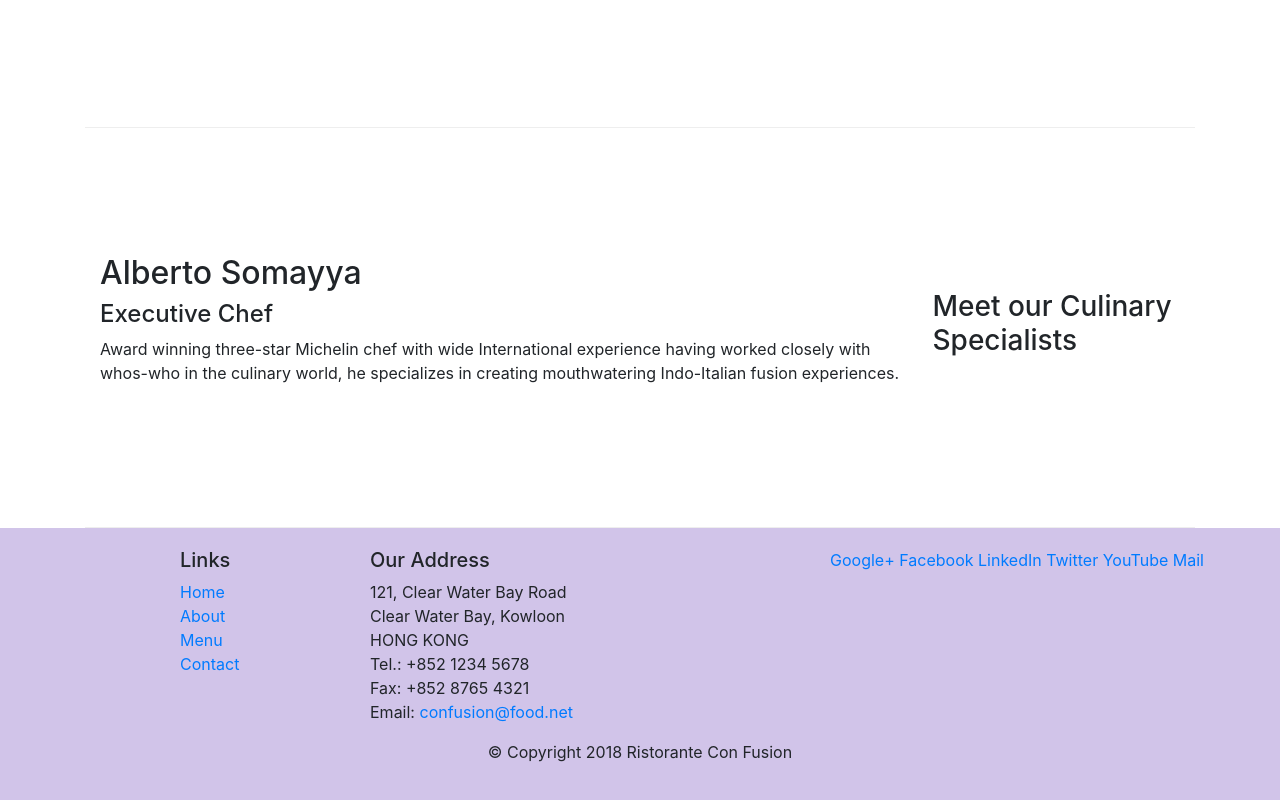
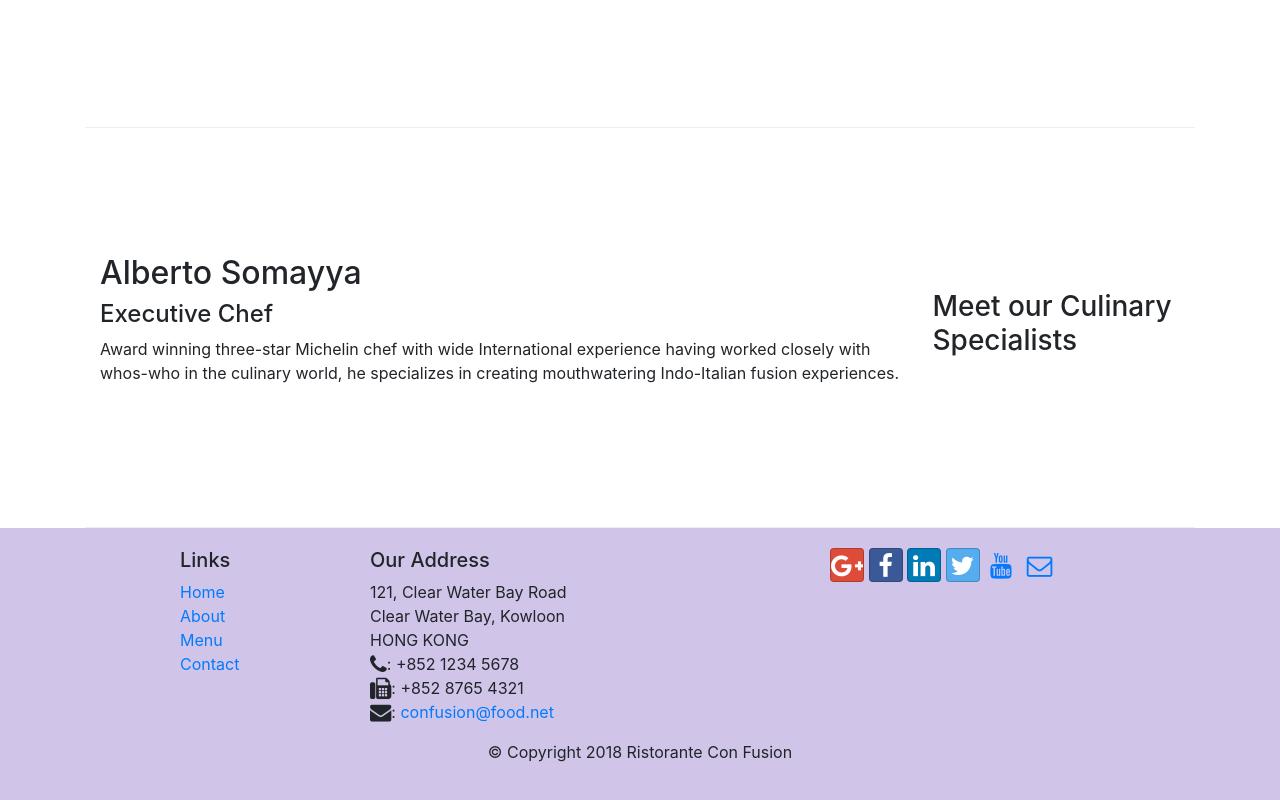
Before and after one commit to murarilaliitg/bootstrap, a website: page index.html in a window 1280 px wide. Shown: the part 956-1756 px from the top of the page. Drawn offline with nearby package versions, Linux system fonts and the light colour scheme.

Commit message:
Icon Fonts

```diff
--- a/index.html
+++ b/index.html
@@ -9,7 +9,10 @@
 
     <!-- Bootstrap CSS -->
     <link rel="stylesheet" href="node_modules/bootstrap/dist/css/bootstrap.min.css">
+    <link rel="stylesheet" href="node_modules/font-awesome/css/font-awesome.min.css">
+    <link rel="stylesheet" href="node_modules/bootstrap-social/bootstrap-social.css">
     <link rel="stylesheet" href="css/styles.css">
+
     <title>Ristorante Con Fusion</title>
 </head>
 
@@ -24,10 +27,10 @@
             <a class="navbar-brand mr-auto" href="#">Ristorante Con Fusion</a>
             <div class="collapse navbar-collapse" id="Navbar">
                 <ul class="navbar-nav mr-auto">
-                    <li class="nav-item active"><a class="nav-link" href="#">Home</a></li>
-                    <li class="nav-item"><a class="nav-link" href="./aboutus.html">About</a></li>
-                    <li class="nav-item"><a class="nav-link" href="#">Menu</a></li>
-                    <li class="nav-item"><a class="nav-link" href="#">Contact</a></li>
+                    <li class="nav-item active"><a class="nav-link" href="#"><span class="fa fa-home fa-lg"></span>Home</a></li>
+                    <li class="nav-item"><a class="nav-link" href="./aboutus.html"><span class="fa fa-info fa-lg"></span>About</a></li>
+                    <li class="nav-item"><a class="nav-link" href="#"><span class="fa fa-list fa-lg"></span>Menu</a></li>
+                    <li class="nav-item"><a class="nav-link" href="#"><span class="fa fa-address-card fa-lg"></span>Contact</a></li>
                 </ul>
             </div>
 
@@ -100,19 +103,21 @@
                         121, Clear Water Bay Road<br>
                         Clear Water Bay, Kowloon<br>
                         HONG KONG<br>
-                        Tel.: +852 1234 5678<br>
-                        Fax: +852 8765 4321<br>
-                        Email: <a href="mailto:confusion@food.net">confusion@food.net</a>
+                        <i class="fa fa-phone fa-lg"></i>: +852 1234 5678<br>
+                        <i class="fa fa-fax fa-lg"></i>: +852 8765 4321<br>
+                        <i class="fa fa-envelope fa-lg"></i>: <a href="mailto:confusion@food.net">confusion@food.net</a>
                     </address>
                 </div>
                 <div clsaa="col-12 col-sm-4 align-self-center">
                     <div class="text-center">
-                        <a href="http://google.com/+">Google+</a>
-                        <a href="http://www.facebook.com/profile.php?id=">Facebook</a>
-                        <a href="http://www.linkedin.com/in/">LinkedIn</a>
-                        <a href="http://twitter.com/">Twitter</a>
-                        <a href="http://youtube.com/">YouTube</a>
-                        <a href="mailto:">Mail</a>
+                        <a class="btn btn-social-icon btn-google" href="http://google.com/+"><i class="fa fa-google-plus fa-lg"></i></a>
+                        <a class="btn btn-social-icon btn-facebook" href="http://www.facebook.com/profile.php?id="><i class="fa fa-facebook fa-lg"></i></a>
+                        <a class="btn btn-social-icon btn-linkedin" href="http://www.linkedin.com/in/"><i class="fa fa-linkedin fa-lg"></i></a>
+                        <a class="btn btn-social-icon btn-twitter" href="http://twitter.com/"><i class="fa fa-twitter fa-lg"></i></a>
+                        <a class="btn btn-social-icon btn-youtube" href="http://youtube.com/"><i class="fa fa-youtube fa-lg"></i></a>
+                        <a class="btn btn-social-icon" href="mailto:"><i class="fa fa-envelope-o fa-lg"></i></a>
+
+
                     </div>
                 </div>
             </div>
--- a/package.json
+++ b/package.json
@@ -15,6 +15,8 @@
   },
   "dependencies": {
     "bootstrap": "^4.0.0",
+    "bootstrap-social": "^5.1.1",
+    "font-awesome": "^4.7.0",
     "jquery": "^3.3.1",
     "popper.js": "^1.12.9"
   }
```
Also changed, not shown: aboutus.html (+16 -13 lines), 1 other file.
